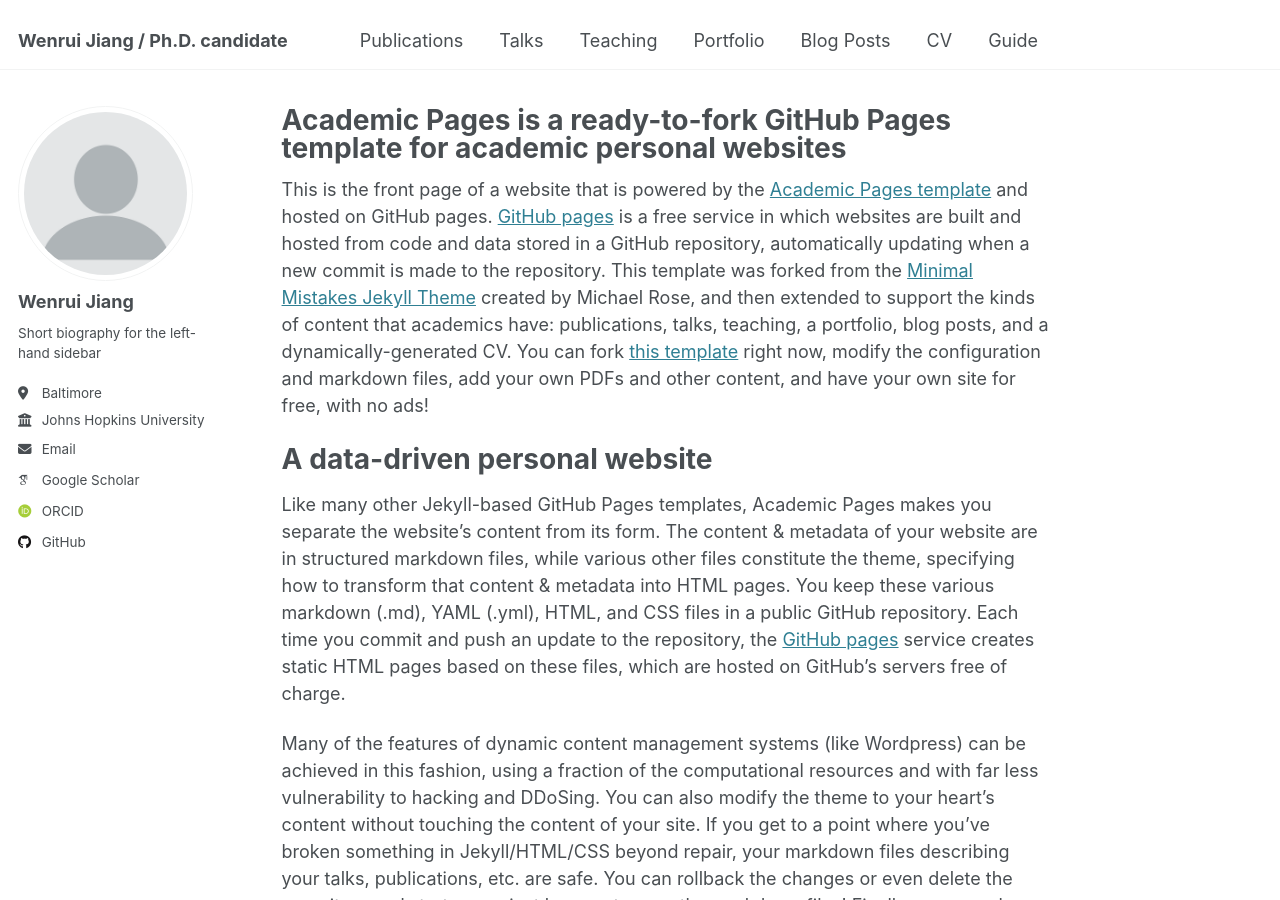
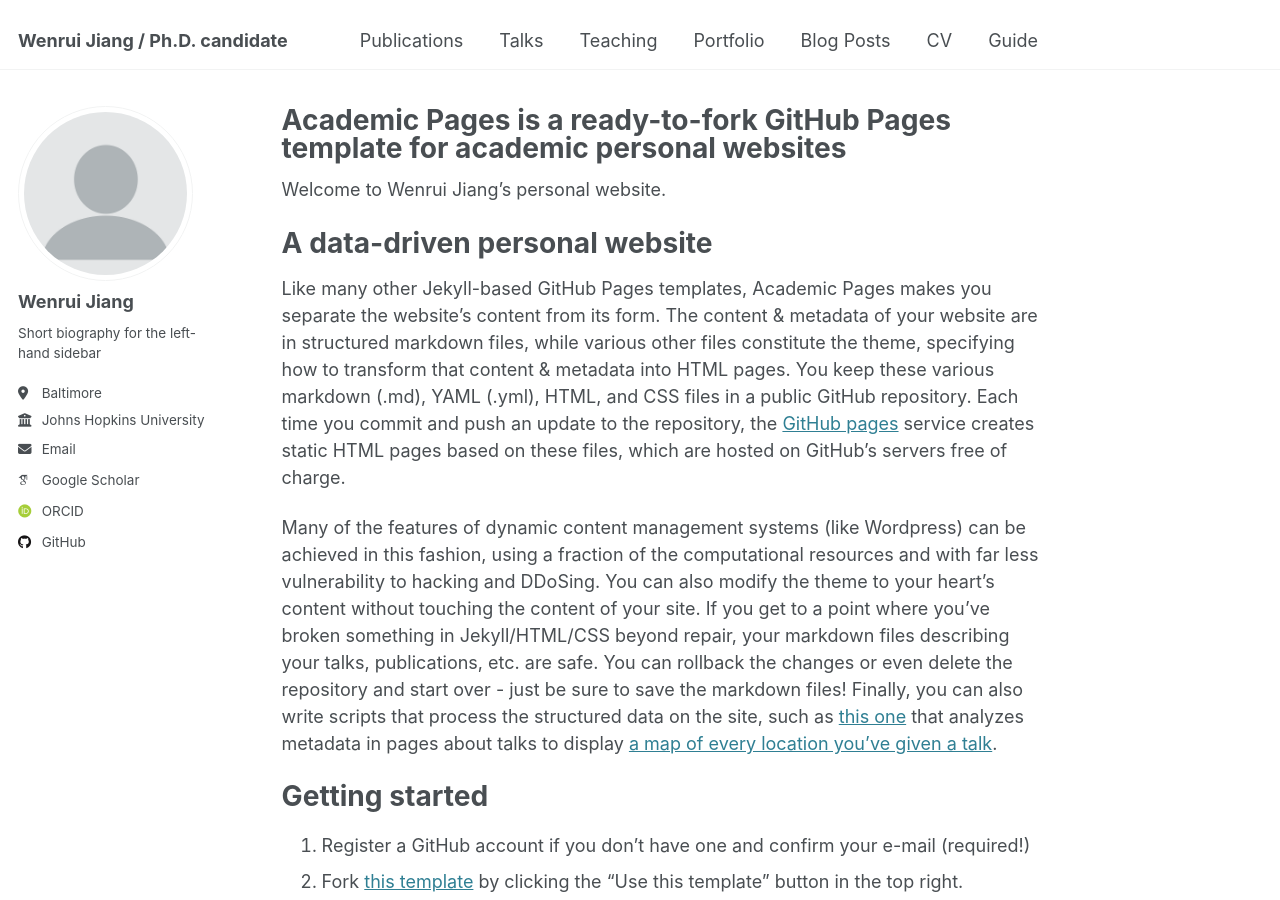
Before and after one commit to wenruijiang1/wenruijiang1.github.io, a Jekyll site: the page built from _pages/about.md, in a window 1280 px wide and 900 px high. Built offline with Jekyll 4.4.1, drawn with Linux system fonts in a browser that asks for light colours; some web fonts are replaced.

Commit message:
found the landing page

```diff
--- a/_pages/about.md
+++ b/_pages/about.md
@@ -7,7 +7,7 @@
   - /about.html
 ---
 
-This is the front page of a website that is powered by the [Academic Pages template](https://github.com/academicpages/academicpages.github.io) and hosted on GitHub pages. [GitHub pages](https://pages.github.com) is a free service in which websites are built and hosted from code and data stored in a GitHub repository, automatically updating when a new commit is made to the repository. This template was forked from the [Minimal Mistakes Jekyll Theme](https://mmistakes.github.io/minimal-mistakes/) created by Michael Rose, and then extended to support the kinds of content that academics have: publications, talks, teaching, a portfolio, blog posts, and a dynamically-generated CV. You can fork [this template](https://github.com/academicpages/academicpages.github.io) right now, modify the configuration and markdown files, add your own PDFs and other content, and have your own site for free, with no ads!
+Welcome to Wenrui Jiang's personal website.
 
 A data-driven personal website
 ======
```
